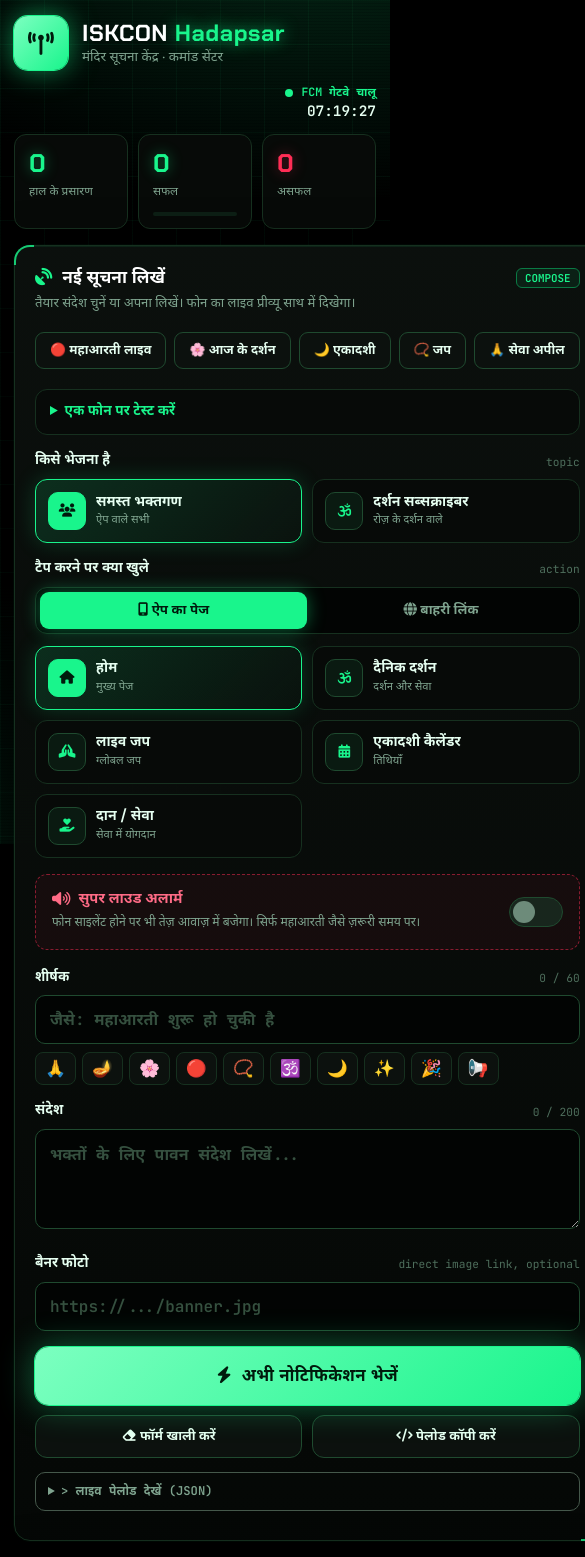
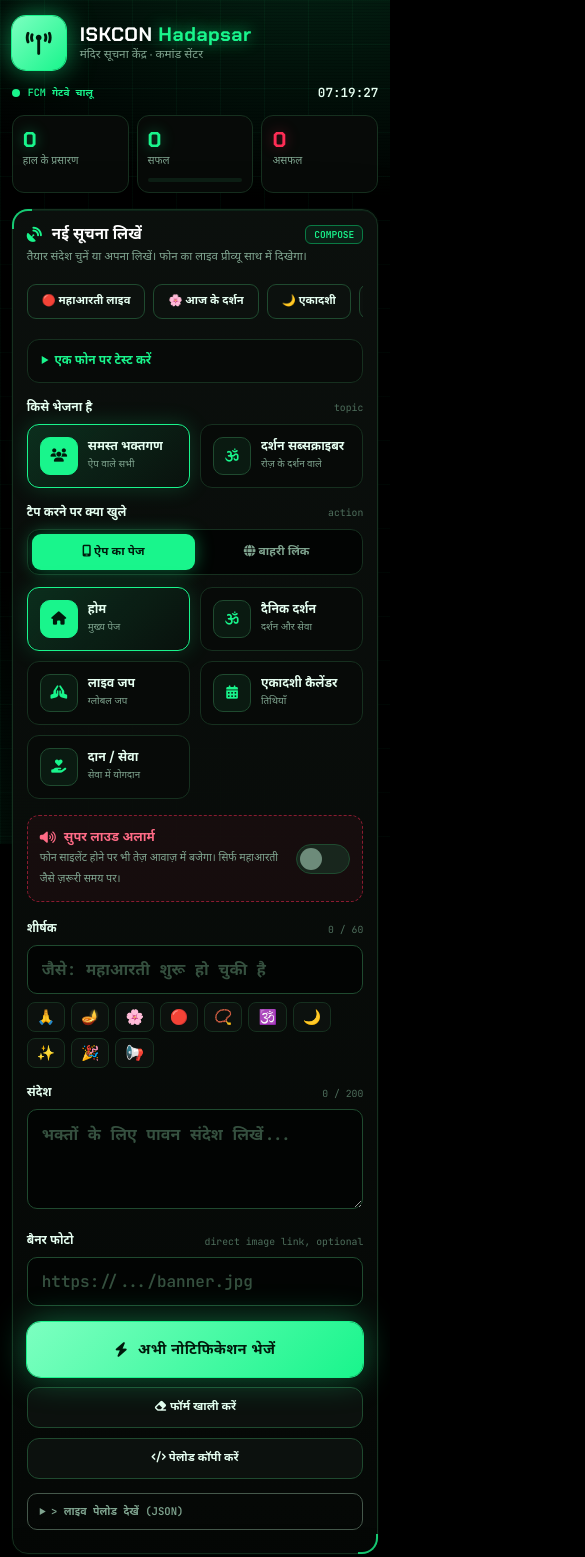
Before and after one commit to bjendermisra-ops/Hyper-movie-, a plain HTML site: page Po.html in a window 390 px wide. Shown: the top 1557 px of the page, 585 px wide, since content can reach past the window. Drawn offline with Linux system fonts and the light colour scheme.

Commit message:
Update Po.html

```diff
--- a/Po.html
+++ b/Po.html
@@ -3,7 +3,7 @@
 <head>
 <script src="/admin-access.js"></script>
 <meta charset="UTF-8">
-<meta name="viewport" content="width=device-width, initial-scale=1.0, viewport-fit=cover">
+<meta name="viewport" content="width=device-width, initial-scale=1, viewport-fit=cover, interactive-widget=resizes-content">
 <meta name="theme-color" content="#000000">
 <title>ISKCON Hadapsar · सूचना केंद्र</title>
 
@@ -247,6 +247,60 @@ details.pl pre{margin:8px 0 0;padding:12px;border-radius:10px;background:#010302
 #boot pre{margin:0;font:500 .8rem var(--mono);color:var(--g);line-height:1.9;text-shadow:0 0 10px rgba(25,245,140,.6);white-space:pre-wrap}
 #boot.hide{opacity:0;pointer-events:none}
 @media(prefers-reduced-motion:reduce){*{animation:none!important;transition:none!important}}
+
+/* ================= RESPONSIVE + ZOOM FIX ================= */
+html{font-size:clamp(14px,12px + .5vw,17px);max-width:100%;overflow-x:hidden;scroll-behavior:smooth}
+body#app{
+  max-width:100vw;overflow-x:clip;min-height:100vh;min-height:100dvh;touch-action:manipulation;
+  padding-left:max(clamp(10px,3vw,26px),env(safe-area-inset-left));
+  padding-right:max(clamp(10px,3vw,26px),env(safe-area-inset-right));
+}
+/* asli wajah: grid/flex bachche content ke barabar chaude ho jaate the */
+.wrap,.grid>*,.panel,.field,.choices>*,.choice>span:last-child,.top>div,.row2>*,.h-main,.stat,.sum div b{min-width:0}
+.grid{grid-template-columns:minmax(0,1fr)}
+@media(min-width:980px){
+  .grid{grid-template-columns:minmax(0,1.15fr) minmax(0,.85fr)}
+  .sticky{max-height:calc(100vh - 32px);max-height:calc(100dvh - 32px);overflow-y:auto;scrollbar-width:none}
+  .sticky::-webkit-scrollbar{display:none}
+}
+@media(min-width:1500px){.wrap{max-width:1380px}}
+@media(min-width:1900px){.wrap{max-width:1560px}}
+
+/* inputs: 16px se kam hone par phone khud zoom kar deta hai */
+.input,.area,#testDevice,select{font-size:16px;max-width:100%}
+img,svg,pre{max-width:100%}
+.panel{padding:clamp(14px,3.6vw,22px)}
+.tpls{max-width:100%;overscroll-behavior-x:contain}
+.choices{grid-template-columns:repeat(auto-fit,minmax(min(100%,160px),1fr))}
+.choices.screens{grid-template-columns:repeat(auto-fit,minmax(min(100%,160px),1fr))}
+.stat b{font-size:clamp(1.25rem,5.5vw,1.7rem)}
+.stat span{display:block;overflow-wrap:anywhere}
+.top h1{font-size:clamp(1.15rem,5vw,1.6rem)}
+.n-title,.n-body,.n-tap,.h-main small,.sum b,#diagMessage,#diagReason{overflow-wrap:anywhere}
+.phone{max-width:min(350px,100%)}
+.sheet{max-height:92vh;max-height:92dvh;overflow-y:auto}
+
+@media(max-width:520px){
+  .sys{margin-left:0;width:100%;display:flex;justify-content:space-between;align-items:center;text-align:left}
+  .sys .on{justify-content:flex-start}
+  .row2{grid-template-columns:1fr}
+  .stats{gap:8px}
+  .stat{padding:10px}
+  .loud{padding:12px}
+  .ptitle{flex-wrap:wrap}
+}
+@media(max-width:360px){
+  .choice{padding:10px;gap:8px}
+  .choice .ic{width:34px;height:34px}
+  .logo{width:46px;height:46px;font-size:19px}
+  .send{font-size:.98rem;padding:15px}
+}
+/* chhoti height (landscape phone) */
+@media(max-height:480px) and (orientation:landscape){
+  .clock b{font-size:2rem}.clock{margin:2px 0 10px}
+  .sheet{padding-top:14px}
+}
+@media(hover:none){.send::after{animation-duration:5s}}
 </style>
 </head>
 
```
